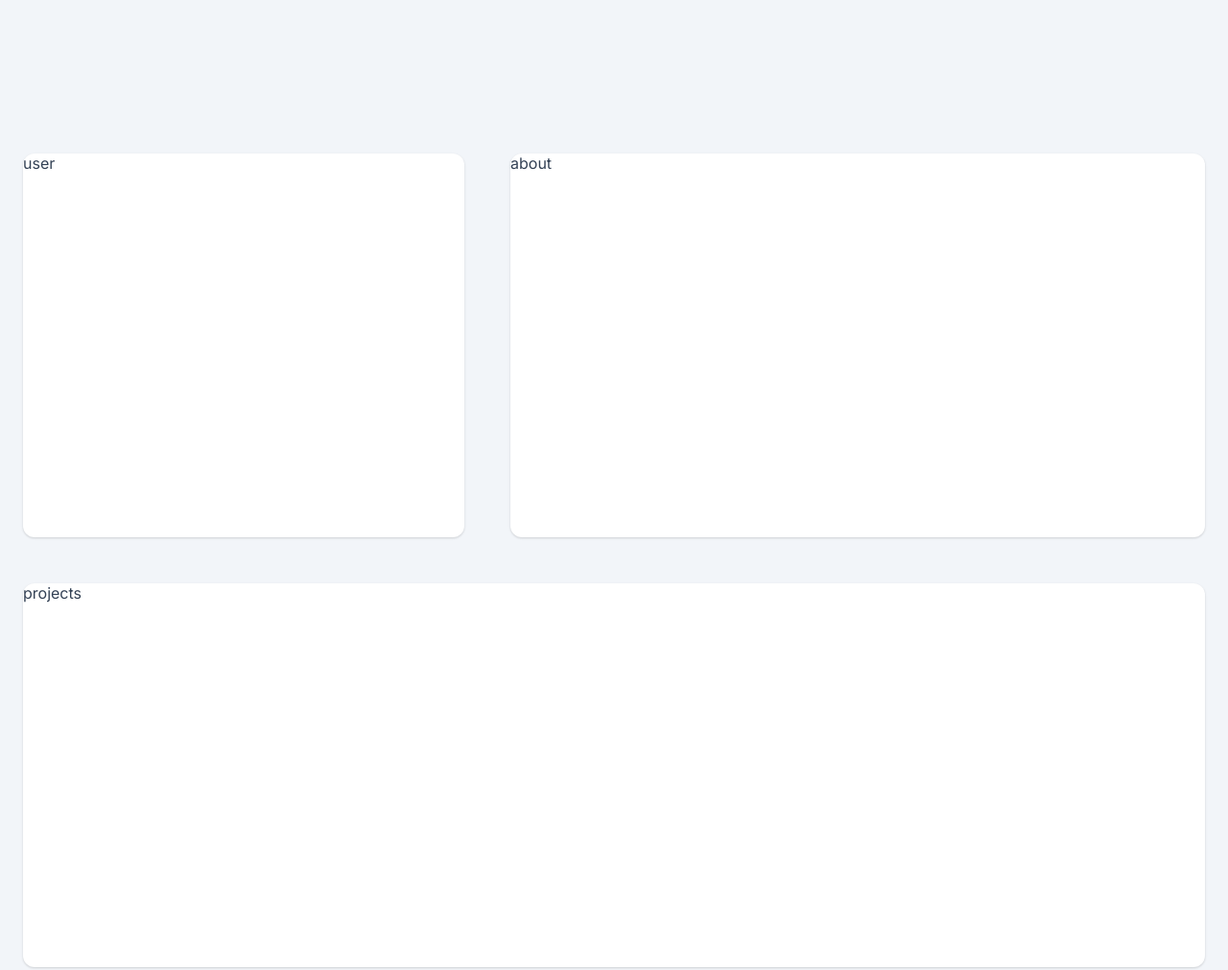
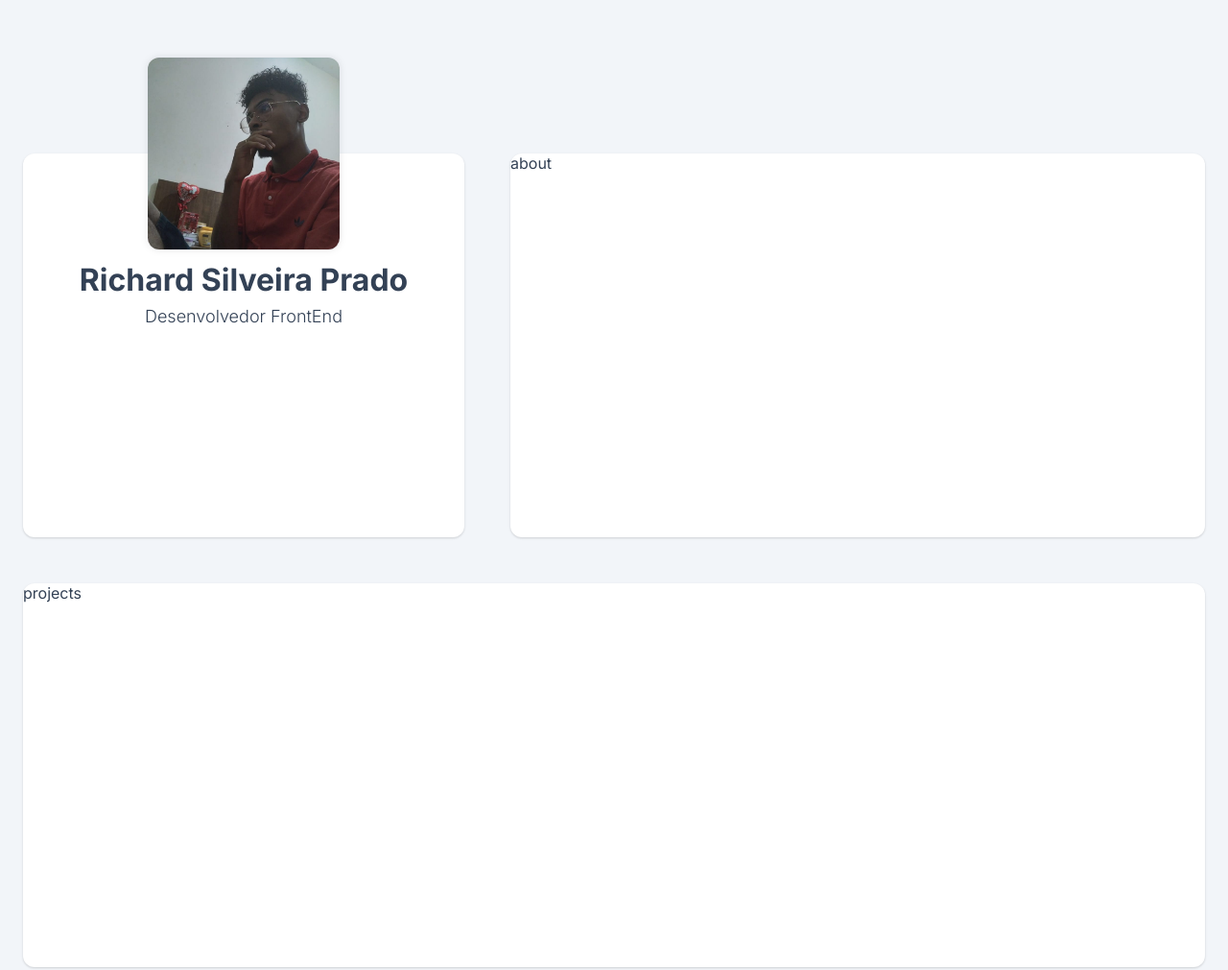
Before and after one commit to Richard-Silveira/primeiro-repositorio, a plain HTML site: page index.html in a window 1280 px wide. Shown: the whole page at 96% size. Drawn offline with Linux system fonts and the light colour scheme.

Commit message:
adicionando informações a seção do usuário

```diff
--- a/index.html
+++ b/index.html
@@ -15,7 +15,16 @@
 <body>
     <div class="app">
 
-        <section class="card">user
+        <section class="card user">
+            <picture>
+                <img src="./assets/eu.jpeg" alt="Minha foto">
+            </picture>
+
+            <div class="user__content">
+                <h1>Richard Silveira Prado</h1>
+
+                <p>Desenvolvedor FrontEnd</p>
+            </div>
 
         </section>
 
--- a/styles/global.css
+++ b/styles/global.css
@@ -1,3 +1,5 @@
+@import url("./user.css");
+
 * {
     margin: 0;
     padding: 0;
--- /dev/null
+++ b/styles/user.css
@@ -0,0 +1,41 @@
+.user {
+    padding: 0 40px 40px;
+    display: flex;
+    flex-direction: column;
+    align-items: center;
+    row-gap: 12px;
+}
+
+.user picture {
+    width:  200px;
+    height: 200px;
+
+    border-radius: 12px;
+    box-shadow: var(--shadow-image);
+    margin-top: -100px;
+
+}
+
+.user picture img {
+    object-position: top;
+    width: 100%;
+    height: 100%;
+    object-fit: cover;
+    border-radius: 12px;
+}
+
+.user__content {
+    display: flex;
+    flex-direction: column;
+    align-items: center;
+    row-gap: 8px;
+}
+
+.user__content h1 {
+    font-size: 32px;
+}
+
+.user__content p {
+    font-size: 18px;
+    font-weight: 300;
+}
```
Also changed, not shown: assets/eu.jpeg (added).
